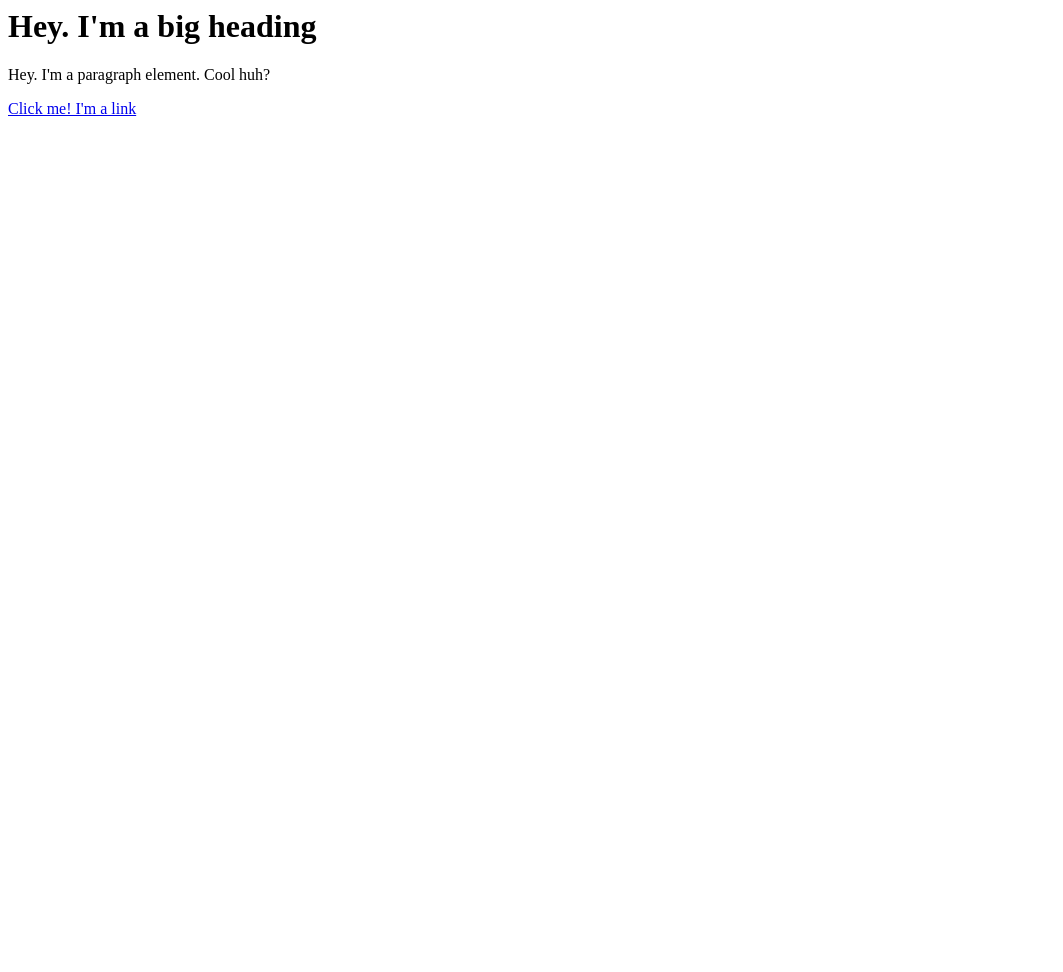
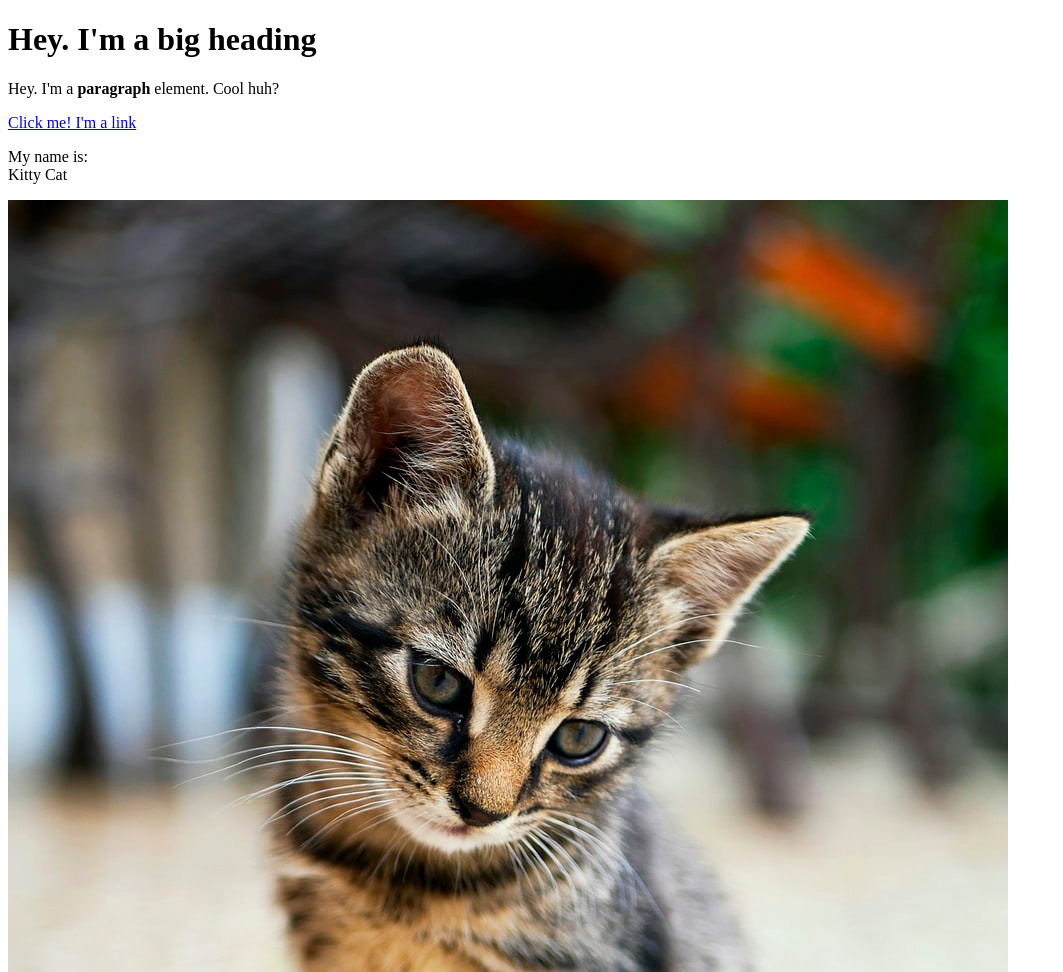
Before and after one commit to mollekensl/cartoon-hero, a plain HTML site: page test.html in a window 1280 px wide. Shown: the top 972 px of the page, without its empty margins (0-1063 px from the left). Before the commit the page ends 800 px from the top, so only its background shows below. Drawn offline with Linux system fonts and the light colour scheme.

Commit message:
Added a cat image and a few more elements

```diff
--- a/test.html
+++ b/test.html
@@ -1,3 +1,16 @@
+<!DOCTYPE html>
+<html>
+<head>
+	<meta charset="utf-8">
+	<meta name="viewport" content="width=device-width, initial-scale=1">
+	<title>Test page</title>
+</head>
+<body>
 <h1>Hey. I'm a big heading</h1>
-<p>Hey. I'm a paragraph element. Cool huh?</p>
+<p>Hey. I'm a <b>paragraph</b> element. Cool huh?</p>
 <a href="https://google.com" target="_blank" title="Let's go to Google.">Click me! I'm a link</a>
+<p>My name is:<br>
+Kitty Cat</p>
+<img src="img/cat.jpeg">
+</body>
+</html>
```
Also changed, not shown: img/cat.jpeg (added).
